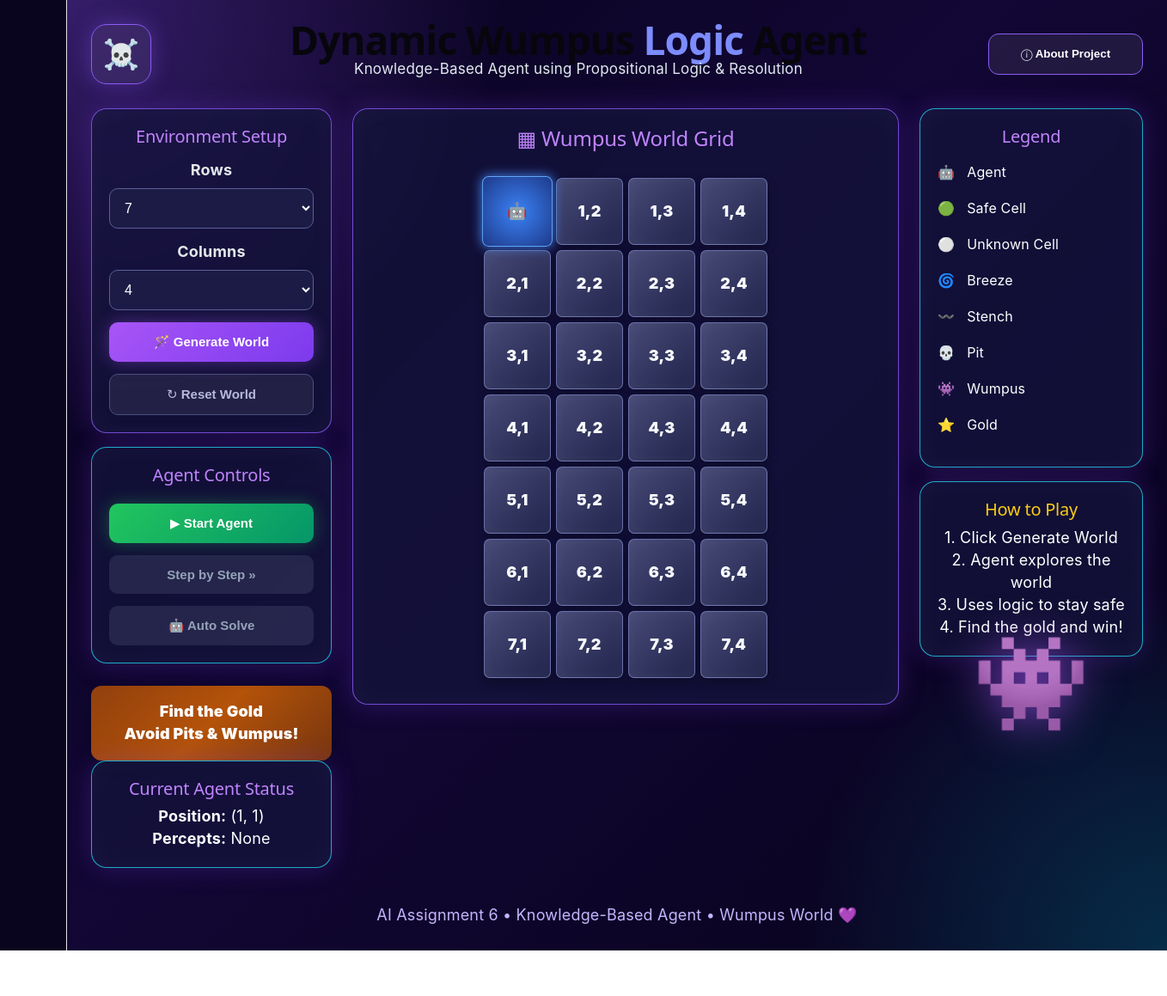
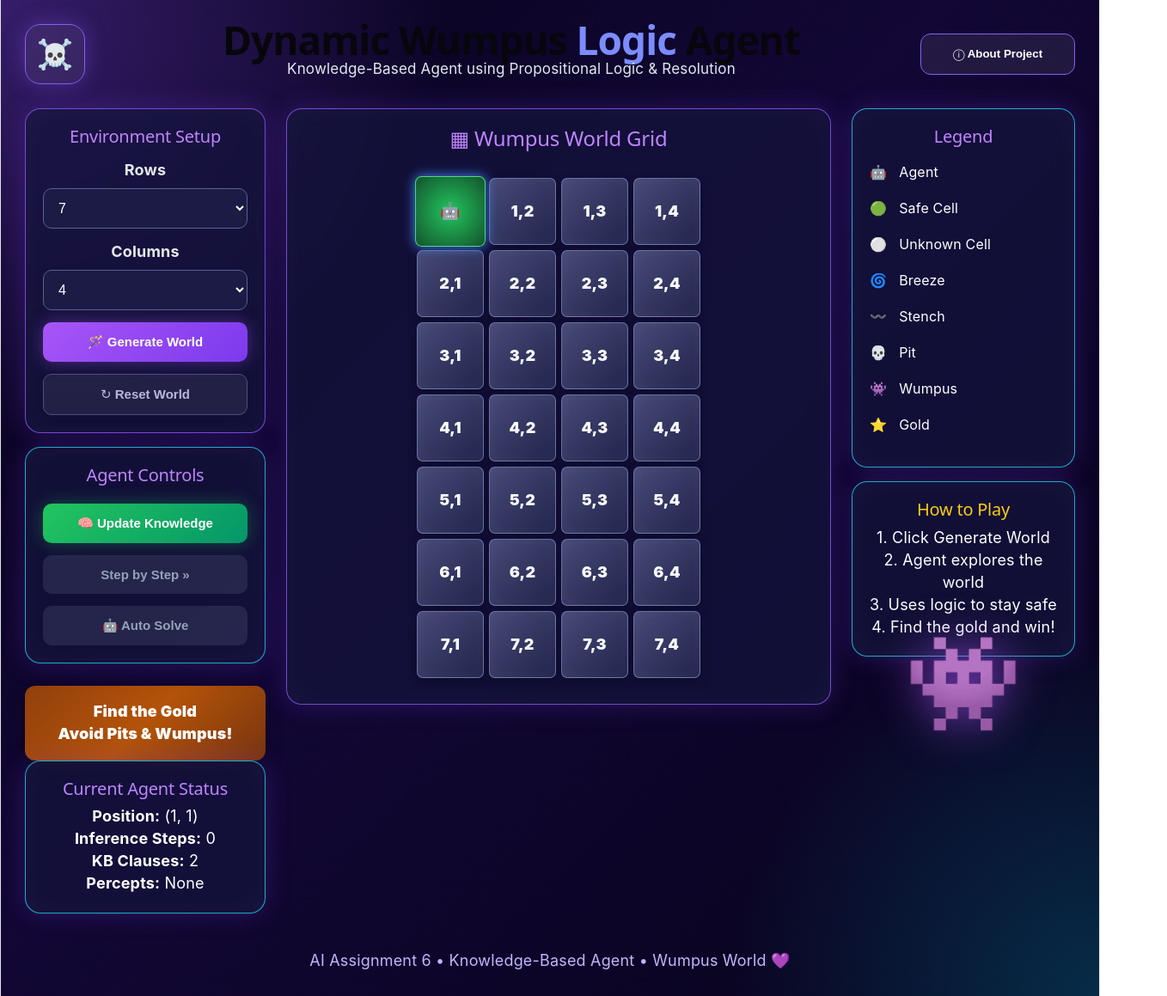
Before and after one commit to Muniza-jayy/AI_A6_F23-0643, a React (Vite) app in the folder wumpus/: page / in a window 1280 px wide. Shown: the whole page at 86% size, 1358 px wide, since content can reach past the window. Before the commit the page ends 1106 px from the top, so only its background shows below. Built offline with nearby package versions, Linux system fonts and the light colour scheme.

Commit message:
added logic

```diff
--- a/wumpus/src/App.css
+++ b/wumpus/src/App.css
@@ -1,3 +1,10 @@
+
+#root {
+  margin: 0;
+  width: 100%;
+  min-height: 100%;
+  overflow-x: hidden;
+}
 * {
   box-sizing: border-box;
 }
@@ -9,10 +16,12 @@ body {
 }
 
 .app {
-  min-height: 100vh;
-  width: 100vw;
+   min-height: 100vh;
+  width: 100%;
+  max-width: 100%;
   color: white;
   padding: 28px;
+  overflow-x: hidden;
   background:
     radial-gradient(circle at top left, rgba(141, 78, 255, 0.35), transparent 30%),
     radial-gradient(circle at bottom right, rgba(0, 211, 255, 0.2), transparent 25%),
@@ -284,3 +293,9 @@ footer {
   border-color: #c084fc;
   box-shadow: 0 0 25px rgba(168, 85, 247, 0.75);
 }
+
+.safe-cell {
+  background: radial-gradient(circle, #22c55e, #14532d);
+  border-color: #4ade80;
+  box-shadow: 0 0 18px rgba(34, 197, 94, 0.5);
+}
--- a/wumpus/src/App.jsx
+++ b/wumpus/src/App.jsx
@@ -1,22 +1,24 @@
 import { useState } from "react";
 import Grid from "./Grid";
 import "./App.css";
-import { getCurrentPercepts } from "./worldLogic";
+import { getAdjacentCells, getCurrentPercepts } from "./worldLogic";
+import { createInitialKB, addPerceptToKB, askIfSafe } from "./logicEngine";
 
 function App() {
   const [rows, setRows] = useState(7);
   const [cols, setCols] = useState(4);
   const [agentPosition, setAgentPosition] = useState({ row: 0, col: 0 });
-  const [hazards, setHazards] = useState({
-    pits: [],
-    wumpus: null,
-  });
+  const [hazards, setHazards] = useState({ pits: [], wumpus: null });
+  const [kb, setKb] = useState(createInitialKB());
+  const [inferenceSteps, setInferenceSteps] = useState(0);
+  const [safeCells, setSafeCells] = useState([{ row: 0, col: 0 }]);
+
   const currentPercepts = getCurrentPercepts(
     agentPosition,
     hazards,
     rows,
-    cols);
-
+    cols,
+  );
 
   return (
     <div className="app">
@@ -39,26 +41,36 @@ function App() {
             <h2>Environment Setup</h2>
 
             <label>Rows</label>
-            <select value={rows} onChange={(e) => setRows(Number(e.target.value))}>
+            <select
+              value={rows}
+              onChange={(e) => setRows(Number(e.target.value))}
+            >
               {[4, 5, 6, 7, 8].map((n) => (
                 <option key={n}>{n}</option>
               ))}
             </select>
 
             <label>Columns</label>
-            <select value={cols} onChange={(e) => setCols(Number(e.target.value))}>
+            <select
+              value={cols}
+              onChange={(e) => setCols(Number(e.target.value))}
+            >
               {[4, 5, 6, 7, 8].map((n) => (
                 <option key={n}>{n}</option>
               ))}
             </select>
 
-            <button className="primary-btn" onClick={generateWorld}>🪄 Generate World</button>
+            <button className="primary-btn" onClick={generateWorld}>
+              🪄 Generate World
+            </button>
             <button className="secondary-btn">↻ Reset World</button>
           </div>
 
           <div className="card cyan-border">
             <h2>Agent Controls</h2>
-            <button className="green-btn">▶ Start Agent</button>
+            <button className="green-btn" onClick={updateKnowledge}>
+              🧠 Update Knowledge
+            </button>
             <button className="disabled-btn">Step by Step »</button>
             <button className="disabled-btn">🤖 Auto Solve</button>
           </div>
@@ -74,7 +86,13 @@ function App() {
               <strong>Position:</strong> ({agentPosition.row + 1},{" "}
               {agentPosition.col + 1})
             </p>
+            <p>
+              <strong>Inference Steps:</strong> {inferenceSteps}
+            </p>
 
+            <p>
+              <strong>KB Clauses:</strong> {kb.length}
+            </p>
             <p>
               <strong>Percepts:</strong>{" "}
               {!currentPercepts.breeze && !currentPercepts.stench && "None"}
@@ -86,21 +104,43 @@ function App() {
 
         <section className="grid-panel">
           <h2>▦ Wumpus World Grid</h2>
-          <Grid rows={rows} cols={cols} agentPosition={agentPosition} hazards={hazards} />
+          <Grid
+            rows={rows}
+            cols={cols}
+            agentPosition={agentPosition}
+            hazards={hazards}
+            safeCells={safeCells}
+          />
         </section>
 
         <aside className="right-panel">
           <div className="card cyan-border">
             <h2>Legend</h2>
 
-            <div className="legend-item">🤖 <span>Agent</span></div>
-            <div className="legend-item">🟢 <span>Safe Cell</span></div>
-            <div className="legend-item">⚪ <span>Unknown Cell</span></div>
-            <div className="legend-item">🌀 <span>Breeze</span></div>
-            <div className="legend-item">〰️ <span>Stench</span></div>
-            <div className="legend-item">💀 <span>Pit</span></div>
-            <div className="legend-item">👾 <span>Wumpus</span></div>
-            <div className="legend-item">⭐ <span>Gold</span></div>
+            <div className="legend-item">
+              🤖 <span>Agent</span>
+            </div>
+            <div className="legend-item">
+              🟢 <span>Safe Cell</span>
+            </div>
+            <div className="legend-item">
+              ⚪ <span>Unknown Cell</span>
+            </div>
+            <div className="legend-item">
+              🌀 <span>Breeze</span>
+            </div>
+            <div className="legend-item">
+              〰️ <span>Stench</span>
+            </div>
+            <div className="legend-item">
+              💀 <span>Pit</span>
+            </div>
+            <div className="legend-item">
+              👾 <span>Wumpus</span>
+            </div>
+            <div className="legend-item">
+              ⭐ <span>Gold</span>
+            </div>
           </div>
 
           <div className="card cyan-border">
@@ -115,17 +155,13 @@ function App() {
         </aside>
       </main>
 
-      <footer>
-        AI Assignment 6 • Knowledge-Based Agent • Wumpus World 💜
-      </footer>
+      <footer>AI Assignment 6 • Knowledge-Based Agent • Wumpus World 💜</footer>
     </div>
   );
-}
 
-export default App;
 
 function generateWorld() {
-  const pitCount = Math.max(1, Math.floor((rows * cols) * 0.18));
+  const pitCount = Math.max(1, Math.floor(rows * cols * 0.18));
   const usedCells = new Set(["0-0"]);
 
   const pits = [];
@@ -154,6 +190,57 @@ function generateWorld() {
     }
   }
 
+  // 🔥 Set hazards first
   setHazards({ pits, wumpus });
+
+  // 🔥 Reset AI state AFTER world is ready
+  const initialKB = createInitialKB();
+  setKb(initialKB);
+  setSafeCells([{ row: 0, col: 0 }]);
+  setInferenceSteps(0);
   setAgentPosition({ row: 0, col: 0 });
 }
+
+function updateKnowledge() {
+  const updatedKB = addPerceptToKB(
+    kb,
+    agentPosition,
+    currentPercepts,
+    rows,
+    cols,
+    getAdjacentCells,
+  );
+
+  const neighbors = getAdjacentCells(
+    agentPosition.row,
+    agentPosition.col,
+    rows,
+    cols,
+  );
+
+  let totalSteps = 0;
+  const newlySafeCells = [...safeCells];
+
+  neighbors.forEach((cell) => {
+    const result = askIfSafe(updatedKB, cell.row, cell.col);
+    totalSteps += result.inferenceSteps;
+
+    if (result.safe) {
+      const alreadyExists = newlySafeCells.some(
+        (safe) => safe.row === cell.row && safe.col === cell.col,
+      );
+
+      if (!alreadyExists) {
+        newlySafeCells.push(cell);
+      }
+    }
+  });
+
+  setKb(updatedKB);
+  setSafeCells(newlySafeCells);
+  setInferenceSteps((prev) => prev + totalSteps);
+}
+
+}
+
+export default App;
--- a/wumpus/src/Grid.jsx
+++ b/wumpus/src/Grid.jsx
@@ -1,6 +1,6 @@
 import Cell from "./Cell";
 
-function Grid({ rows, cols, agentPosition, hazards }) {
+function Grid({ rows, cols, agentPosition, hazards, safeCells }) {
   const grid = [];
 
   for (let row = 0; row < rows; row++) {
@@ -28,6 +28,7 @@ function Grid({ rows, cols, agentPosition, hazards }) {
             col={cell.col}
             agentPosition={agentPosition}
             hazards={hazards}
+            safeCells={safeCells}
           />
         ))
       )}
--- /dev/null
+++ b/wumpus/src/logicEngine.js
@@ -0,0 +1,204 @@
+// ---------- Variable Helpers ----------
+
+export function cellKey(row, col) {
+  return `${row}_${col}`;
+}
+
+export function pitVar(row, col) {
+  return `P_${row}_${col}`;
+}
+
+export function wumpusVar(row, col) {
+  return `W_${row}_${col}`;
+}
+
+export function breezeVar(row, col) {
+  return `B_${row}_${col}`;
+}
+
+export function stenchVar(row, col) {
+  return `S_${row}_${col}`;
+}
+
+export function negate(literal) {
+  return literal.startsWith("~") ? literal.slice(1) : `~${literal}`;
+}
+
+// ---------- Clause Helpers ----------
+
+function normalizeClause(clause) {
+  return [...new Set(clause)].sort();
+}
+
+function clauseKey(clause) {
+  return normalizeClause(clause).join("|");
+}
+
+function isTautology(clause) {
+  return clause.some((literal) => clause.includes(negate(literal)));
+}
+
+// ---------- Knowledge Base ----------
+
+export function createInitialKB() {
+  return [
+    [negate(pitVar(0, 0))],
+    [negate(wumpusVar(0, 0))],
+  ];
+}
+
+export function addPerceptToKB(kb, agentPosition, percepts, rows, cols, getAdjacentCells) {
+  const newKB = [...kb];
+
+  const { row, col } = agentPosition;
+  const neighbors = getAdjacentCells(row, col, rows, cols);
+
+  const breeze = breezeVar(row, col);
+  const stench = stenchVar(row, col);
+
+  if (percepts.breeze) {
+    newKB.push([breeze]);
+
+    // B(x,y) -> P(neighbor1) OR P(neighbor2) ...
+    newKB.push([
+      negate(breeze),
+      ...neighbors.map((cell) => pitVar(cell.row, cell.col)),
+    ]);
+  } else {
+    newKB.push([negate(breeze)]);
+
+    // No breeze means no adjacent pits
+    neighbors.forEach((cell) => {
+      newKB.push([negate(pitVar(cell.row, cell.col))]);
+    });
+  }
+
+  if (percepts.stench) {
+    newKB.push([stench]);
+
+    // S(x,y) -> W(neighbor1) OR W(neighbor2) ...
+    newKB.push([
+      negate(stench),
+      ...neighbors.map((cell) => wumpusVar(cell.row, cell.col)),
+    ]);
+  } else {
+    newKB.push([negate(stench)]);
+
+    // No stench means no adjacent Wumpus
+    neighbors.forEach((cell) => {
+      newKB.push([negate(wumpusVar(cell.row, cell.col))]);
+    });
+  }
+
+  // Current cell is safe because agent is standing there
+  newKB.push([negate(pitVar(row, col))]);
+  newKB.push([negate(wumpusVar(row, col))]);
+
+  return removeDuplicateClauses(newKB);
+}
+
+function removeDuplicateClauses(clauses) {
+  const seen = new Set();
+  const result = [];
+
+  for (const clause of clauses) {
+    const normalized = normalizeClause(clause);
+    const key = clauseKey(normalized);
+
+    if (!seen.has(key)) {
+      seen.add(key);
+      result.push(normalized);
+    }
+  }
+
+  return result;
+}
+
+// ---------- Resolution Refutation ----------
+
+export function resolveClauses(clauseA, clauseB) {
+  const resolvents = [];
+
+  for (const literal of clauseA) {
+    const opposite = negate(literal);
+
+    if (clauseB.includes(opposite)) {
+      const newClause = [
+        ...clauseA.filter((item) => item !== literal),
+        ...clauseB.filter((item) => item !== opposite),
+      ];
+
+      const normalized = normalizeClause(newClause);
+
+      if (!isTautology(normalized)) {
+        resolvents.push(normalized);
+      }
+    }
+  }
+
+  return resolvents;
+}
+
+export function resolutionRefutation(kb, queryLiteral) {
+  let clauses = removeDuplicateClauses([
+    ...kb,
+    [negate(queryLiteral)], // assume opposite of query
+  ]);
+
+  const seen = new Set(clauses.map(clauseKey));
+  let inferenceSteps = 0;
+
+  while (true) {
+    const newClauses = [];
+
+    for (let i = 0; i < clauses.length; i++) {
+      for (let j = i + 1; j < clauses.length; j++) {
+        inferenceSteps++;
+
+        const resolvents = resolveClauses(clauses[i], clauses[j]);
+
+        for (const resolvent of resolvents) {
+          if (resolvent.length === 0) {
+            return {
+              proven: true,
+              inferenceSteps,
+            };
+          }
+
+          const key = clauseKey(resolvent);
+
+          if (!seen.has(key)) {
+            seen.add(key);
+            newClauses.push(resolvent);
+          }
+        }
+      }
+    }
+
+    if (newClauses.length === 0) {
+      return {
+        proven: false,
+        inferenceSteps,
+      };
+    }
+
+    clauses = [...clauses, ...newClauses];
+  }
+}
+
+// ---------- Ask Safety ----------
+
+export function askIfSafe(kb, row, col) {
+  const noPitQuery = negate(pitVar(row, col));
+  const noWumpusQuery = negate(wumpusVar(row, col));
+
+  const pitResult = resolutionRefutation(kb, noPitQuery);
+  const wumpusResult = resolutionRefutation(kb, noWumpusQuery);
+
+  return {
+    safe: pitResult.proven && wumpusResult.proven,
+    noPitProven: pitResult.proven,
+    noWumpusProven: wumpusResult.proven,
+    inferenceSteps: pitResult.inferenceSteps + wumpusResult.inferenceSteps,
+  };
+}
```
Also changed, not shown: wumpus/src/Cell.jsx (+9 -1 lines).
